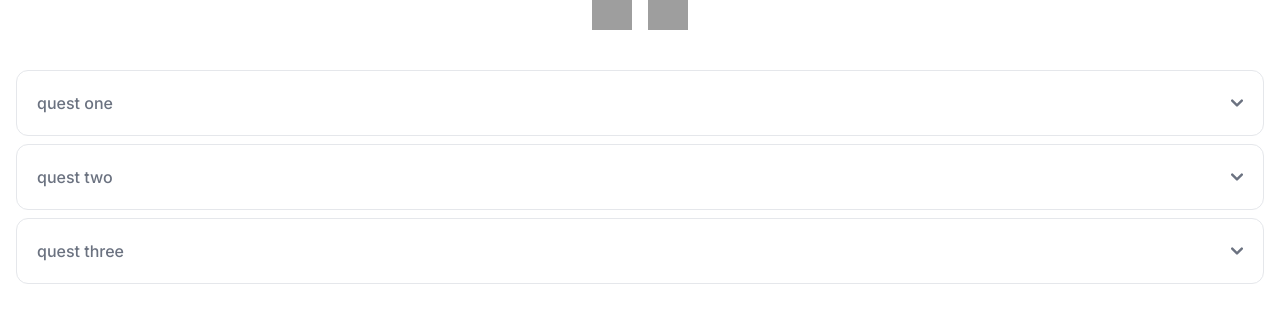
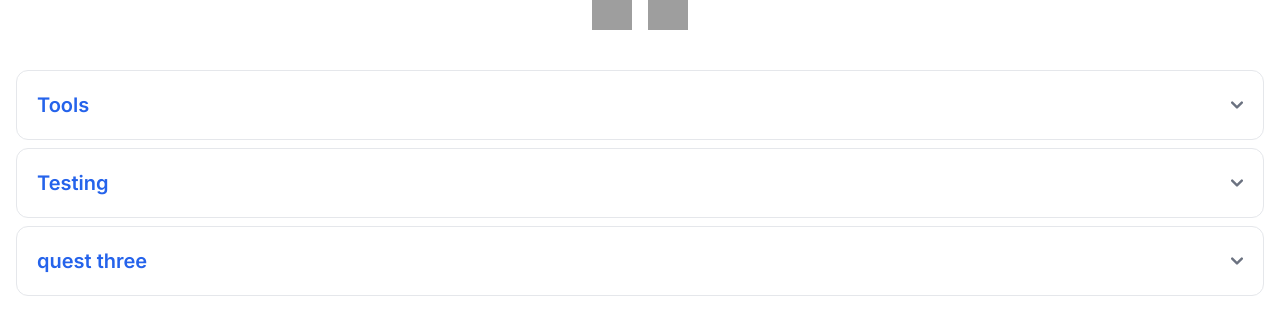
Before and after one commit to Lukis76/web-developer-fullstack-porfolio, a Next.js app: page /en in a window 1280 px wide. Shown: the part 1655-1990 px from the top of the page. Built offline with nearby package versions, Linux system fonts and the light colour scheme; grey boxes are pictures that could not be loaded.

Commit message:
content accorden

```diff
--- a/src/components/Acordion.tsx
+++ b/src/components/Acordion.tsx
@@ -1,7 +1,7 @@
 /* eslint-disable jsx-a11y/role-supports-aria-props */
-"use client"
+'use client'
 
-import { FC, ReactNode, useState } from 'react'
+import { FC, useState } from 'react'
 
 interface AccordionProps {
     dataQuest: DataQuest[]
@@ -9,36 +9,55 @@ interface AccordionProps {
 
 interface DataQuest {
     title: string
-  body: ReactNode | string
+    body: string
 }
 
 export const Accordion: FC<AccordionProps> = ({ dataQuest }) => {
     const [current, setCurrent] = useState<number | null>(null)
 
     const select = (i: number) => {
-    setCurrent(prev => prev == i ? null : i)
+        setCurrent((prev) => (prev == i ? null : i))
     }
 
     return (
-    <div className="flex flex-col justify-center items-center gap-2 w-full">
-      {
-        dataQuest.map((item, idx) => {
+        <div className='flex flex-col justify-center items-center gap-2 w-full'>
+            {dataQuest.map((item, idx) => {
                 return (
-            <div key={idx} className='w-full border border-gray-200 rounded-xl focus:ring-4 focus:ring-blue-200 dark:focus:ring-blue-800 dark:border-gray-700 dark:text-gray-400 '>
-              <button type="button" onClick={() => select(idx)} aria-selected={current === idx} className={`flex items-center justify-between w-full p-5 font-medium text-left text-gray-500 border-none border-b-gray-200 rounded-xl aria-selected:rounded-none aria-selected:rounded-t-xl dark:border-b-gray-700 dark:text-gray-400 hover:bg-blue-100 dark:hover:bg-gray-800 aria-selected:dark:bg-gray-800 aria-selected:bg-blue-100 `} >
-                <span>{item.title}</span>
-                <svg aria-selected={current === idx} className={`w-3 h-3 shrink-0 transition-all duration-500 rotate-180 aria-selected:rotate-0`} xmlns="http://www.w3.org/2000/svg" fill="none" viewBox="0 0 10 6">
-                  <path stroke="currentColor" stroke-linecap="round" stroke-linejoin="round" stroke-width="2" d="M9 5 5 1 1 5" />
+                    <div
+                        key={idx}
+                        className='w-full border border-gray-200 rounded-xl focus:ring-4 focus:ring-blue-200 dark:focus:ring-blue-800 dark:border-gray-700 dark:text-gray-400 '
+                    >
+                        <button
+                            type='button'
+                            onClick={() => select(idx)}
+                            aria-selected={current === idx}
+                            className={`flex items-center justify-between w-full p-5 text-left text-gray-500 border-none border-b-gray-200 rounded-xl aria-selected:rounded-none aria-selected:rounded-t-xl dark:border-b-gray-700 dark:text-gray-400 hover:bg-blue-100 dark:hover:bg-gray-800 aria-selected:dark:bg-gray-800 aria-selected:bg-blue-100 `}
+                        >
+                            <span className='text-xl font-semibold text-blue-600'>{item.title}</span>
+                            <svg
+                                aria-selected={current === idx}
+                                className={`w-3 h-3 shrink-0 transition-all duration-500 rotate-180 aria-selected:rotate-0`}
+                                xmlns='http://www.w3.org/2000/svg'
+                                fill='none'
+                                viewBox='0 0 10 6'
+                            >
+                                <path
+                                    stroke='currentColor'
+                                    stroke-linecap='round'
+                                    stroke-linejoin='round'
+                                    stroke-width='2'
+                                    d='M9 5 5 1 1 5'
+                                />
                             </svg>
                         </button>
-              <div aria-hidden={current !== idx} className='aria-hidden:hidden p-5'>
-                {item.body}
-              </div>
-
+                        <p
+                            aria-hidden={current !== idx}
+                            className='aria-hidden:hidden p-5 text-lg'
+                            dangerouslySetInnerHTML={{ __html: item.body }}
+                        />
                     </div>
                 )
-        })
-      }
+            })}
         </div>
     )
 }
--- a/src/dictionaries/en.json
+++ b/src/dictionaries/en.json
@@ -26,12 +26,12 @@
   },
   "dataQuest": [
     {
-      "title": "quest one",
-      "body": "description quest one saraaskvnebrvbb vevuieb"
+      "title": "Tools",
+      "body": "With an insatiable curiosity, I delve into essential tools like Figma to transform ideas into immersive designs. Furthermore, I employ tools such as npm, ESLint, and Prettier to refine code quality, and leverage Bash and Git for a seamless workflow. I am always ready to bring your visions to life with a touch of technical excellence."
     },
     {
-      "title": "quest two",
-      "body": "description quest one saraaskvnebrvbb vevuieb"
+      "title": "Testing",
+      "body": "Testing isn't just a phase in my development process; it's a cornerstone of ensuring quality and reliability.<br/>I understand that a solid testing strategy can make or break a project, which is why I embrace testing tools like Jest, React Testing Library, Puppeteer, Cypress, and Vitest.<br/>By meticulously crafting and executing tests, I ensure that each feature is rigorously validated before it reaches the user.<br/>I also leverage powerful tools like GitHub Actions and Docker for isolated environments, allowing me to confidently explore different scenarios without compromising stability.<br/>Testing isn't an afterthought for me – it's a commitment to delivering excellence and building products that stand the test of time."
     },
     {
       "title": "quest three",
--- a/src/dictionaries/es.json
+++ b/src/dictionaries/es.json
@@ -26,12 +26,12 @@
   },
   "dataQuest": [
     {
-      "title": "quest one",
-      "body": "description quest one saraaskvnebrvbb vevuieb"
+      "title": "Herramientas",
+      "body": "Con una curiosidad insaciable, exploro herramientas fundamentales como Figma para transformar ideas en diseños envolventes. Además, utilizo herramientas como npm, ESLint y Prettier para perfeccionar el código y Bash y Git para un flujo de trabajo fluido.<br>Siempre estoy preparado para dar vida a tus visiones con un toque de excelencia técnica."
     },
     {
-      "title": "quest two",
-      "body": "description quest one saraaskvnebrvbb vevuieb"
+      "title": "Pruebas",
+      "body": "Las pruebas no son solo una fase en mi proceso de desarrollo; son un pilar fundamental para garantizar calidad y confiabilidad.<br/>Comprendo que una estrategia sólida de pruebas puede marcar la diferencia en un proyecto, por lo que adopto herramientas de prueba como Jest, React Testing Library, Puppeteer, Cypress y Vitest.<br/>Al crear y ejecutar pruebas meticulosamente, me aseguro de que cada característica se valide rigurosamente antes de llegar al usuario.<br/>También aprovecho herramientas potentes como GitHub Actions y Docker para entornos aislados, lo que me permite explorar diferentes escenarios con confianza sin comprometer la estabilidad.<br/>Las pruebas no son una ocurrencia tardía para mí; es un compromiso para ofrecer excelencia y construir productos que superen la prueba del tiempo."
     },
     {
       "title": "quest three",
```
Lines whose indentation alone changed are shown as unchanged.
